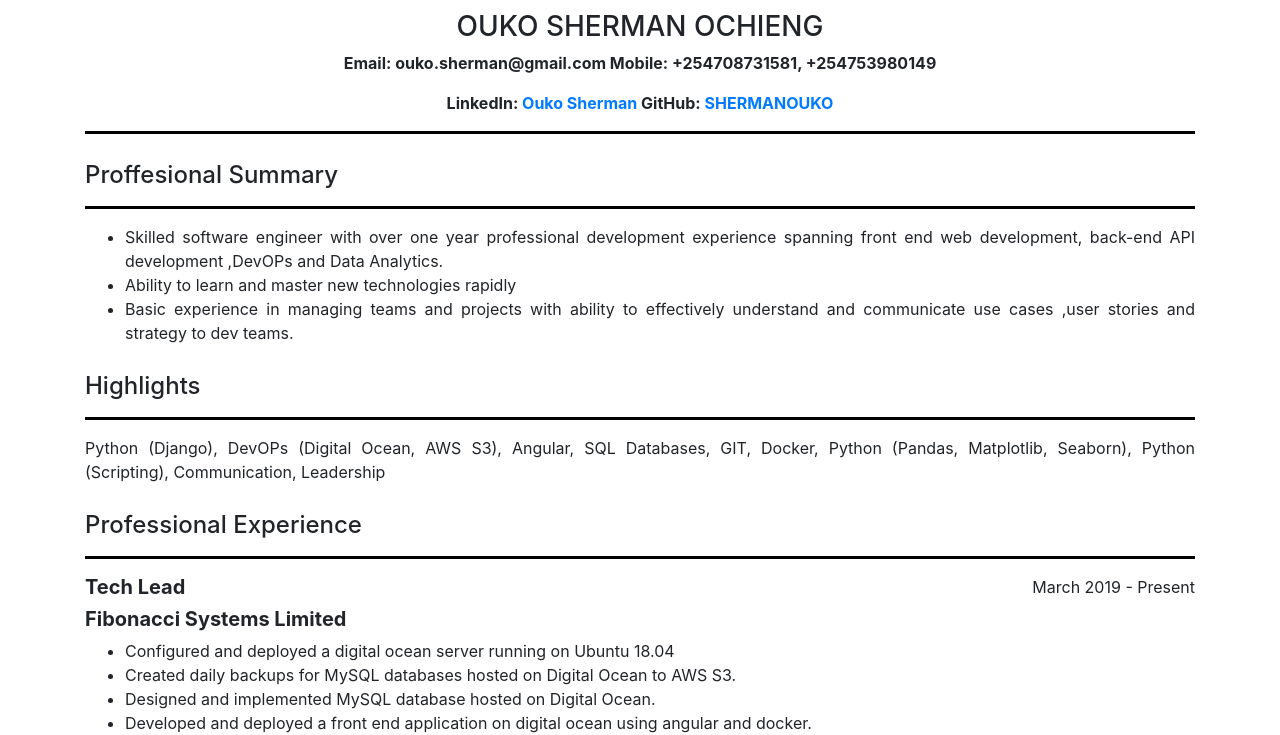
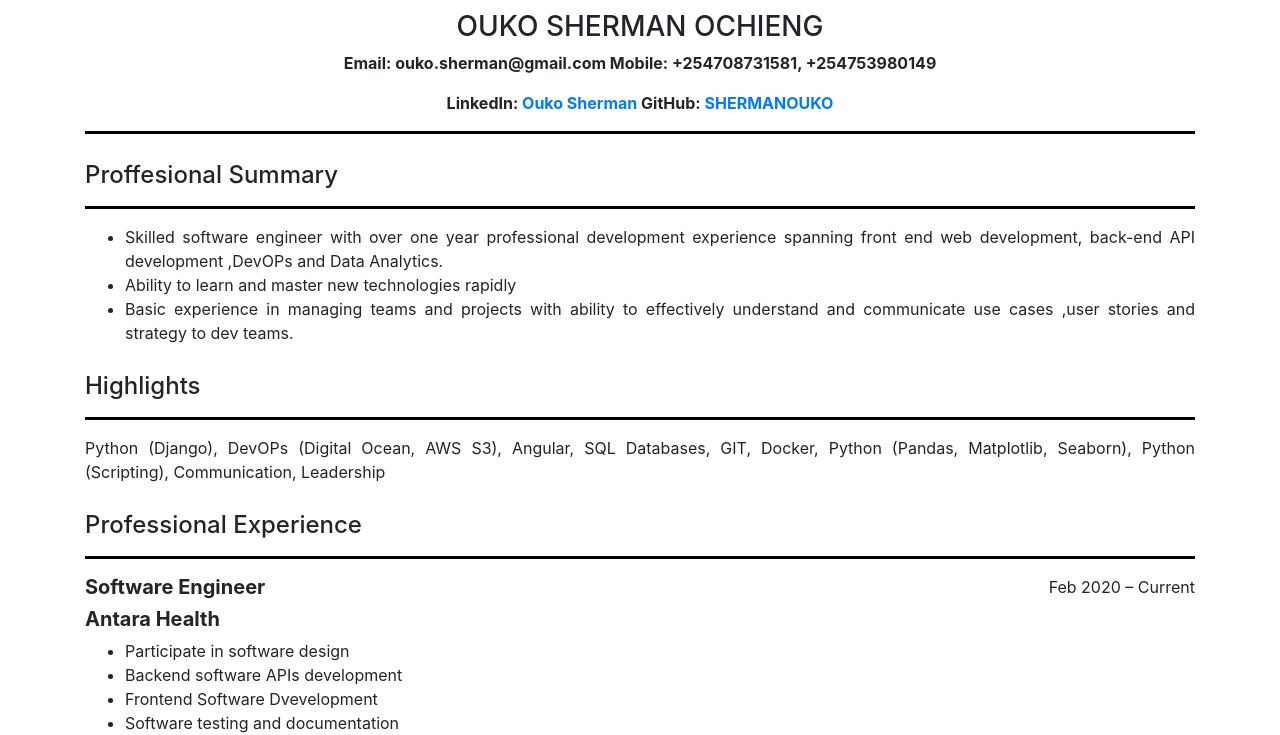
Before and after one commit to SHERMANOUKO/shermanouko.github.io, a plain HTML site: page cv.html in a window 1280 px wide. Shown: the part 67-802 px from the top of the page. Drawn offline with nearby package versions, Linux system fonts and the light colour scheme.

Commit message:
Update cv.html

```diff
--- a/cv.html
+++ b/cv.html
@@ -81,7 +81,19 @@
                 <h4 style="padding-top: 1%;">Professional Experience</h4>
                 <hr>
                 <span style="float: left;"></span>
-                <span style="float: right">March 2019 - Present</span>
+                <span style="float: right">Feb 2020 – Current</span>
+                <h5 style="font-weight: bold;">Software Engineer</h5>
+                <h5 style="font-weight: bold">Antara Health</h5>
+                <ul>
+                    <li> Participate in software design</li>
+                    <li> Backend software APIs development </li>
+                    <li> Frontend Software Dvevelopment</li>
+                    <li> Software testing and documentation</li>
+                </ul>
+
+
+                <span style="float: left;"></span>
+                <span style="float: right">March 2019 - Jan 2020</span>
                 <h5 style="font-weight: bold;">Tech Lead</h5>
                 <h5 style="font-weight: bold;">Fibonacci Systems Limited</h5>
                 <ul>
```
